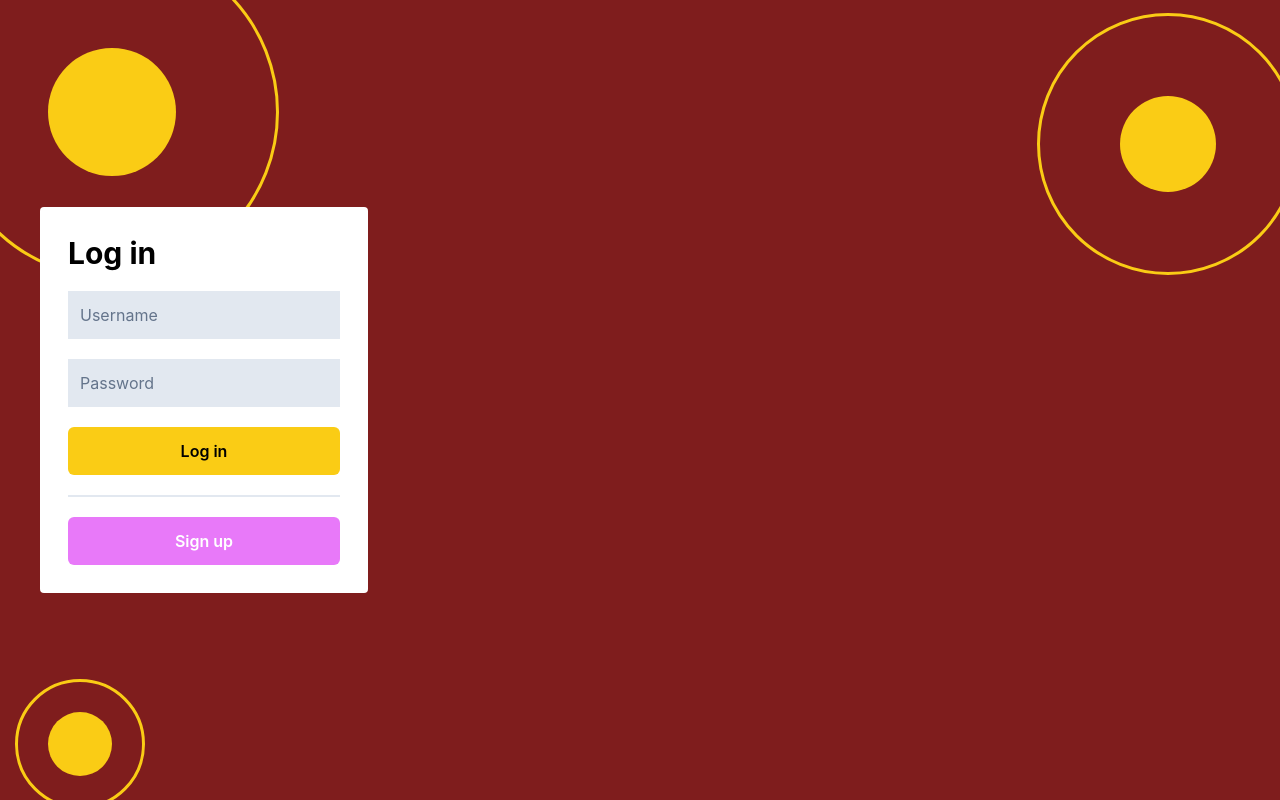
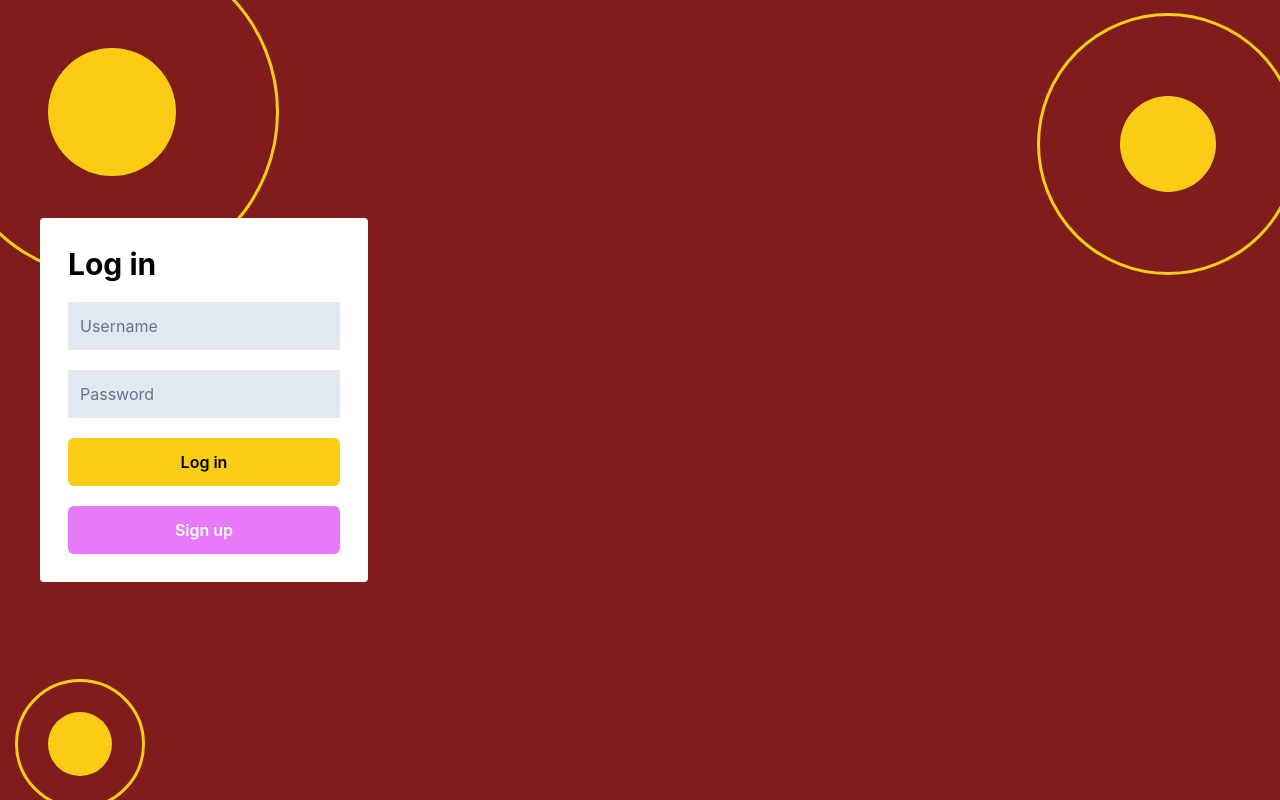
Before and after one commit to StretchedCode/LoginPage, a React (Vite) app in the folder Client/: page / in a window 1280 px wide. Built offline with nearby package versions, Linux system fonts and the light colour scheme.

Commit message:
Removed <hr> to reduce gap between buttons

```diff
--- a/Client/src/pages/login.tsx
+++ b/Client/src/pages/login.tsx
@@ -35,7 +35,6 @@ function Login() {
         >
           Log in
         </button>
-        <hr className="border border-slate-200"></hr>
         <button
           role="sign-up"
           className="bg-fuchsia-400 rounded-md text-white p-3 text-md hover:bg-fuchsia-500 font-semibold"
```
